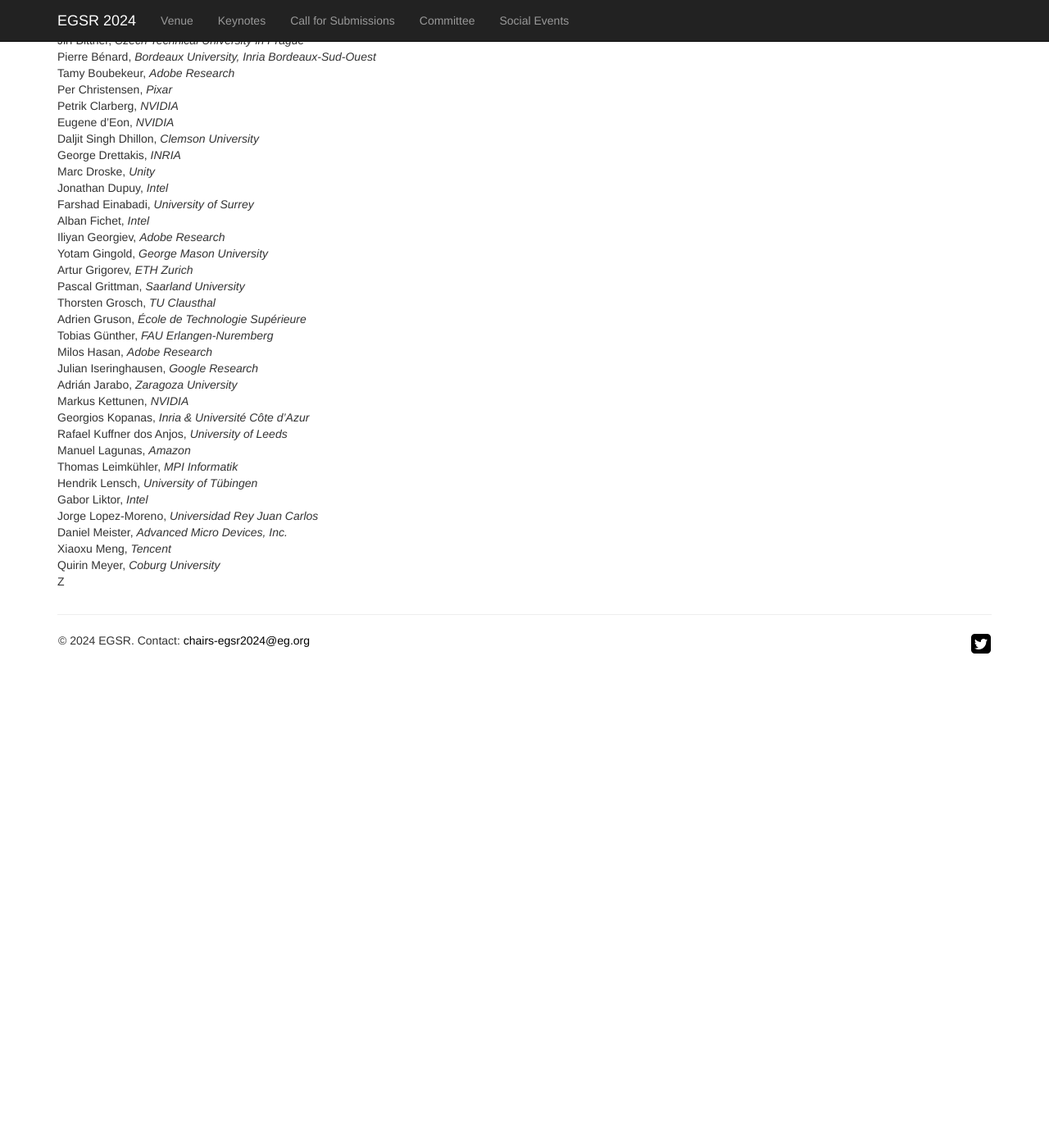
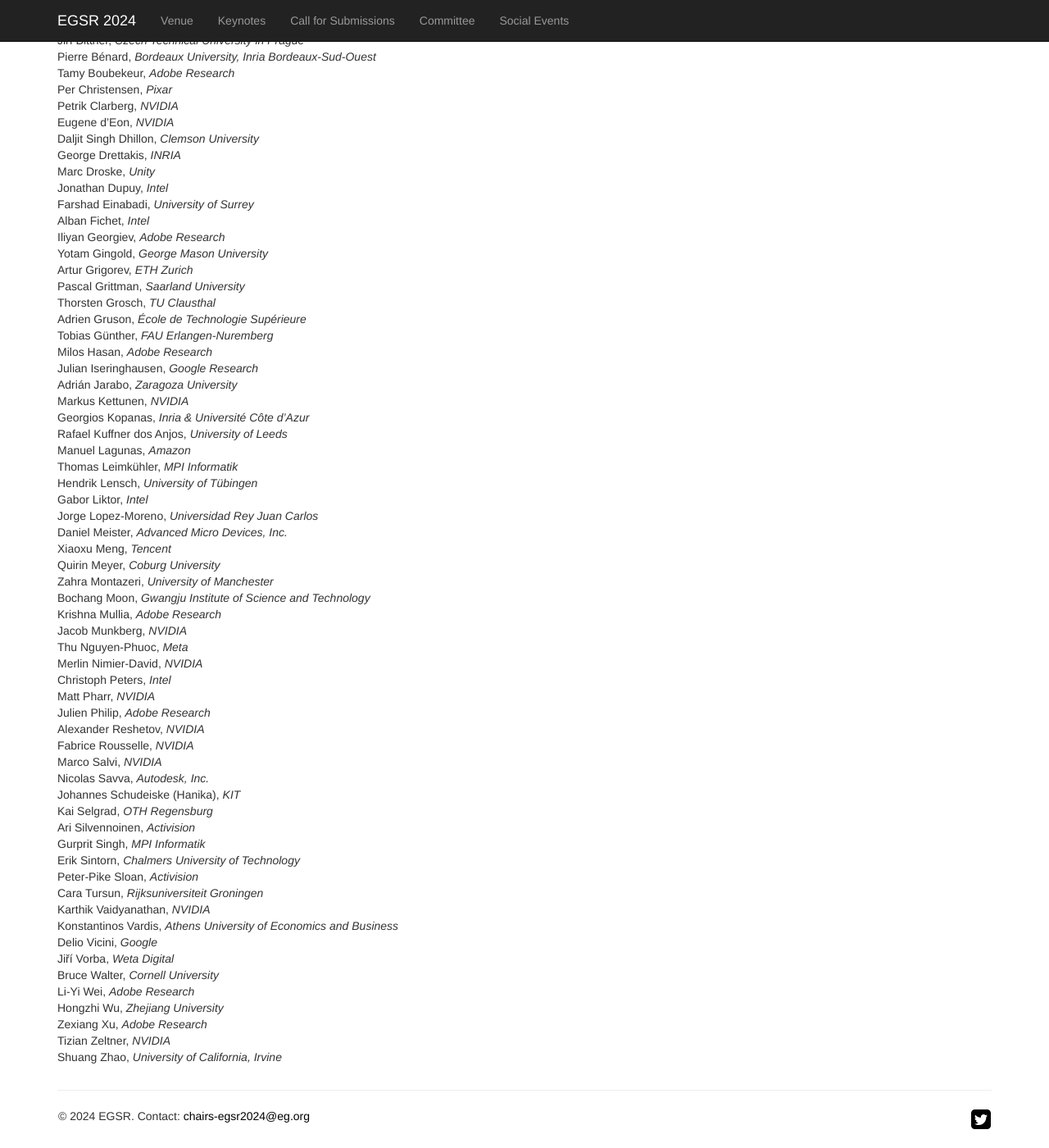
Before and after one commit to emilienogue/egsr2024.github.io, a Jekyll site: the page built from committee.md, in a window 1280 px wide and 1400 px high, scrolled down 507 px. Shown: the whole window at 82% size. Built offline with Jekyll 4.4.1, drawn with Linux system fonts in a browser that asks for light colours; comment, search, counter and statistics services are not loaded; before the commit the page ends 1327 px from its top, so only the background shows below that.

Commit message:
Update committee.md

```diff
--- a/committee.md
+++ b/committee.md
@@ -109,4 +109,33 @@
 Daniel Meister, <i>Advanced Micro Devices, Inc.</i><br>
 Xiaoxu Meng, <i>Tencent</i><br>
 Quirin Meyer, <i>Coburg University</i><br>
-Z
+Zahra Montazeri, <i>University of Manchester</i><br>
+Bochang Moon, <i>Gwangju Institute of Science and Technology</i><br>
+Krishna Mullia, <i>Adobe Research</i><br>
+Jacob Munkberg, <i>NVIDIA</i><br>
+Thu Nguyen-Phuoc, <i>Meta</i><br>
+Merlin Nimier-David, <i>NVIDIA</i><br>
+Christoph Peters, <i>Intel</i><br>
+Matt Pharr, <i>NVIDIA</i><br>
+Julien Philip, <i>Adobe Research</i><br>
+Alexander Reshetov, <i>NVIDIA</i><br>
+Fabrice Rousselle, <i>NVIDIA</i><br>
+Marco Salvi, <i>NVIDIA</i><br>
+Nicolas Savva, <i>Autodesk, Inc.</i><br>
+Johannes Schudeiske (Hanika), <i>KIT</i><br>
+Kai Selgrad, <i>OTH Regensburg</i><br>
+Ari Silvennoinen, <i>Activision</i><br>
+Gurprit Singh, <i>MPI Informatik</i><br>
+Erik Sintorn, <i>Chalmers University of Technology</i><br>
+Peter-Pike Sloan, <i>Activision</i><br>
+Cara Tursun, <i>Rijksuniversiteit Groningen</i><br>
+Karthik Vaidyanathan, <i>NVIDIA</i><br>
+Konstantinos Vardis, <i>Athens University of Economics and Business</i><br>
+Delio Vicini, <i>Google</i><br>
+Jiří Vorba, <i>Weta Digital</i><br>
+Bruce Walter, <i>Cornell University</i><br>
+Li-Yi Wei, <i>Adobe Research</i><br>
+Hongzhi Wu, <i>Zhejiang University</i><br>
+Zexiang Xu, <i>Adobe Research</i><br>
+Tizian Zeltner, <i>NVIDIA</i><br>
+Shuang Zhao, <i>University of California, Irvine</i><br>
```
